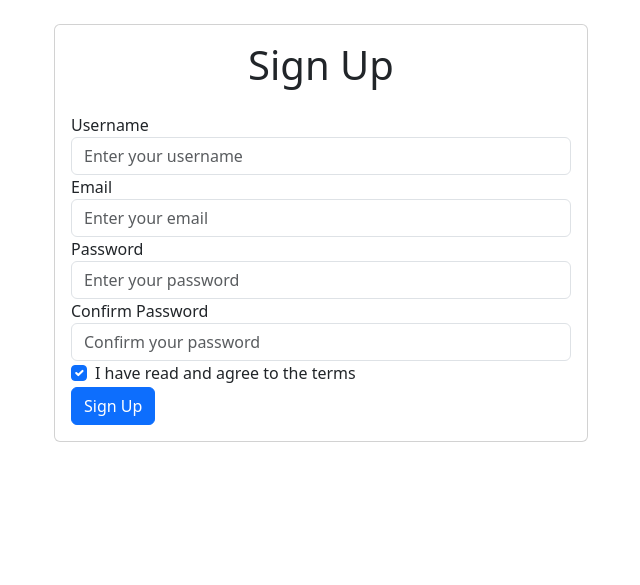
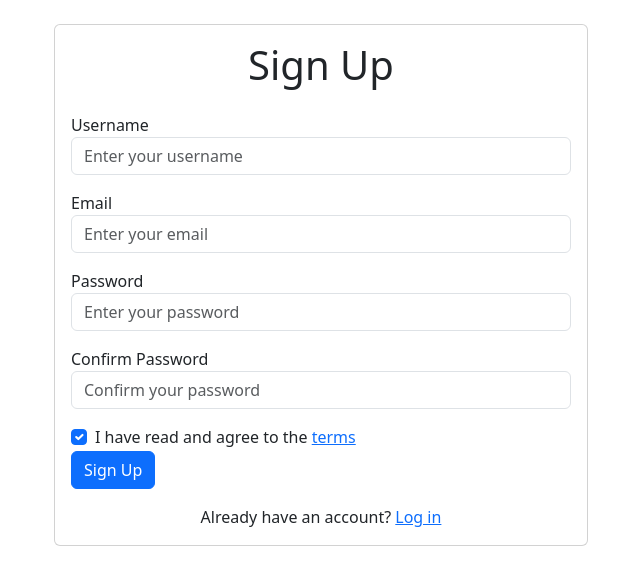
Before and after one commit to NDsasuke/Simple-flask-blog, a Flask app: page /sign-up in a window 1280 px wide. Shown: the part 56-641 px from the top of the page, without its empty margins (319-959 px from the left). Run offline with Flask 3, Linux system fonts and the light colour scheme.

Commit message:
minor improvemnts

```diff
--- a/website/templates/signup.html
+++ b/website/templates/signup.html
@@ -10,34 +10,34 @@
           <form method="post">
 
             <!-- Username input -->
-            <div class="form-group">
+            <div class="form-group mb-3">
               <label for="username">Username</label>
               <input type="text" id="username" name="username" class="form-control" placeholder="Enter your username" required>
             </div>
 
             <!-- Email input -->
-            <div class="form-group">
+            <div class="form-group mb-3">
               <label for="email">Email</label>
               <input type="email" id="email" name="email" class="form-control" placeholder="Enter your email" required>
             </div>
 
             <!-- Password input -->
-            <div class="form-group">
+            <div class="form-group mb-3">
               <label for="password1">Password</label>
               <input type="password" id="password1" name="password1" class="form-control" placeholder="Enter your password" required>
             </div>
 
             <!-- Repeat Password input -->
-            <div class="form-group">
+            <div class="form-group mb-3">
               <label for="password2">Confirm Password</label>
               <input type="password" id="password2" name="password2" class="form-control" placeholder="Confirm your password" required>
             </div>
 
             <!-- Checkbox -->
             <div class="form-group form-check">
-              <input class="form-check-input" type="checkbox" value="" id="registerCheck" checked>
+              <input class="form-check-input" type="checkbox" value="" id="registerCheck" checked required>
               <label class="form-check-label" for="registerCheck">
-                I have read and agree to the terms
+                I have read and agree to the <a href="{{ url_for('views.terms') }}">terms</a>
               </label>
             </div>
 
@@ -45,6 +45,10 @@
             <button type="submit" class="btn btn-primary btn-block">Sign Up</button>
 
           </form>
+          <div class="text-center mt-3">
+            <span>Already have an account?</span>
+            <a href="{{ url_for('auth.login') }}" class="link-primary">Log in</a>
+          </div>
         </div>
       </div>
     </div>
--- a/website/views.py
+++ b/website/views.py
@@ -2,7 +2,6 @@ from flask import Blueprint, render_template
 from flask_login import login_required, current_user
 
 views = Blueprint("views", __name__)
-
 
 @views.route("/")
 @views.route("/home")
@@ -13,3 +12,7 @@ def home():
 @views.route('/create', methods=('GET', 'POST'))
 def create():
       return render_template('create.html')
+
+@views.route('/terms', methods=('GET', 'POST'))
+def terms():
+      return render_template('terms.html')
```
Also changed, not shown: website/__init__.py (+8 -1 lines), website/templates/home.html (+24 -5 lines), website/templates/login.html (+4 -5 lines), website/templates/terms.html (added, +18 -0 lines).
